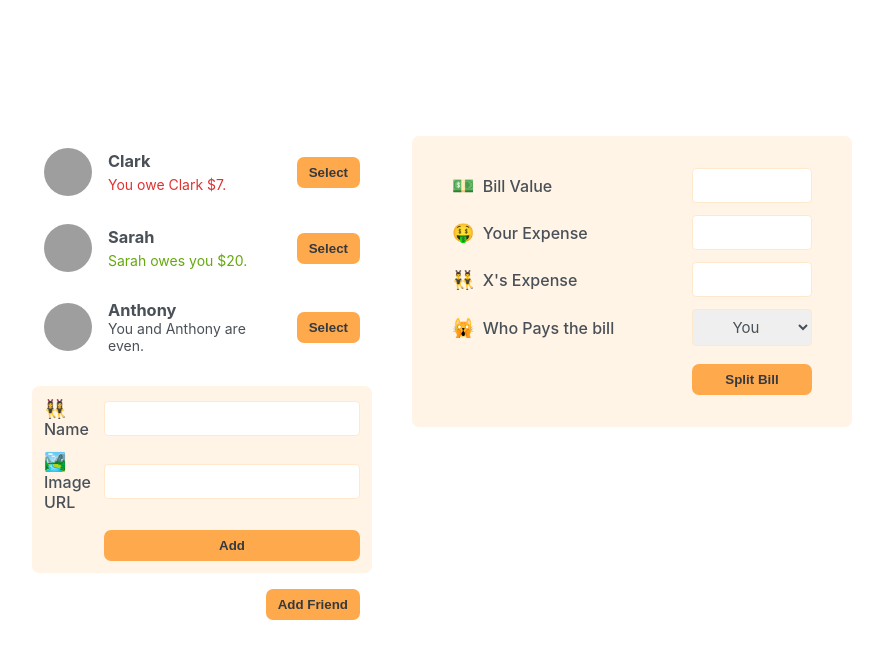
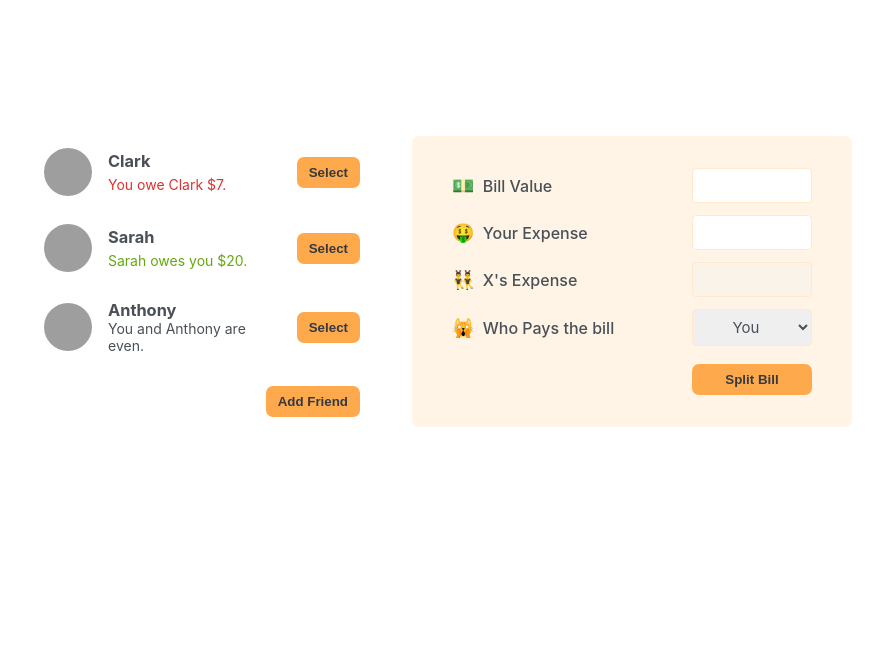
Before and after one commit to mikiashaile/split-bill-with-react, a React (Create React App) app: page / in a window 1280 px wide. Shown: the top 658 px of the page, without its empty margins (198-1081 px from the left). Built offline with nearby package versions, Linux system fonts and the light colour scheme; grey boxes are pictures that could not be loaded.

Commit message:
impl state to add friend, conditional rendering of elements, control el values with react

```diff
--- a/src/App.js
+++ b/src/App.js
@@ -1,3 +1,6 @@
+import { useState } from "react";
+
+const imageUrlRandom = "https://i.pravatar.cc/48";
 const initialFriends = [
   {
     id: 118836,
@@ -20,20 +23,30 @@ const initialFriends = [
 ];
 
 export default function App() {
+  const [isAddOpen, setIsAddOpen] = useState(false);
+  const [friends, setAddFriends] = useState(initialFriends);
+  function handleAddClick() {
+    setIsAddOpen((isAddOpen) => !isAddOpen);
+  }
+
+  function handleAddFriend(newFriend) {
+    setAddFriends((friends) => [...friends, newFriend]);
+  }
   return (
     <div className="app">
       <div className="sidebar">
-        <FriendsList />
-        <FormAddFriend />
-        <Button>Add Friend</Button>
+        <FriendsList friends={friends} />
+        {isAddOpen && <FormAddFriend onAddFriend={handleAddFriend} />}
+        <Button onClick={handleAddClick}>
+          {isAddOpen ? "Close" : "Add Friend"}
+        </Button>
       </div>
       <FormSplitBill />
     </div>
   );
 }
 
-function FriendsList() {
-  const friends = initialFriends;
+function FriendsList({ friends }) {
   return (
     <ul>
       {friends.map((friend) => (
@@ -72,13 +85,37 @@ function OweMessage({ balance, name }) {
   );
 }
 
-function FormAddFriend() {
+function FormAddFriend({ onAddFriend }) {
+  const [name, setName] = useState("");
+  const [image, setImage] = useState(imageUrlRandom);
+
+  function handleSubmit(e) {
+    e.preventDefault();
+
+    if (!name || !image) return;
+
+    const id = crypto.randomUUID();
+    const newFriend = { name, id, image: `${image}?=${id}`, balance: 0 };
+    onAddFriend(newFriend);
+
+    setImage(imageUrlRandom);
+    setName("");
+  }
   return (
-    <form className="form-add-friend">
+    <form className="form-add-friend" onSubmit={handleSubmit}>
       <label>👯‍♀️ Name</label>
-      <input type="text"></input>
+      <input
+        type="text"
+        value={name}
+        onChange={(e) => setName(e.target.value)}
+      ></input>
+
       <label>🏞️ Image URL</label>
-      <input type="url"></input>
+      <input
+        type="url"
+        value={image}
+        onChange={(e) => setImage(e.target.value)}
+      ></input>
       <Button>Add</Button>
     </form>
   );
@@ -89,20 +126,28 @@ function FormSplitBill() {
     <form className="form-split-bill">
       <label>💵 Bill Value</label>
       <input type="text"></input>
+
       <label>🤑 Your Expense</label>
       <input type="text"></input>
+
       <label>👯‍♂️ X's Expense</label>
-      <input type="text"></input>
+      <input type="text" disabled></input>
+
       <label>🙀 Who Pays the bill</label>
       <select>
         <option value="user">You</option>
         <option value="friend">X</option>
       </select>
+
       <Button>Split Bill</Button>
     </form>
   );
 }
 
-function Button({ children }) {
-  return <button className="button">{children}</button>;
+function Button({ children, onClick }) {
+  return (
+    <button className="button" onClick={onClick}>
+      {children}
+    </button>
+  );
 }
```
